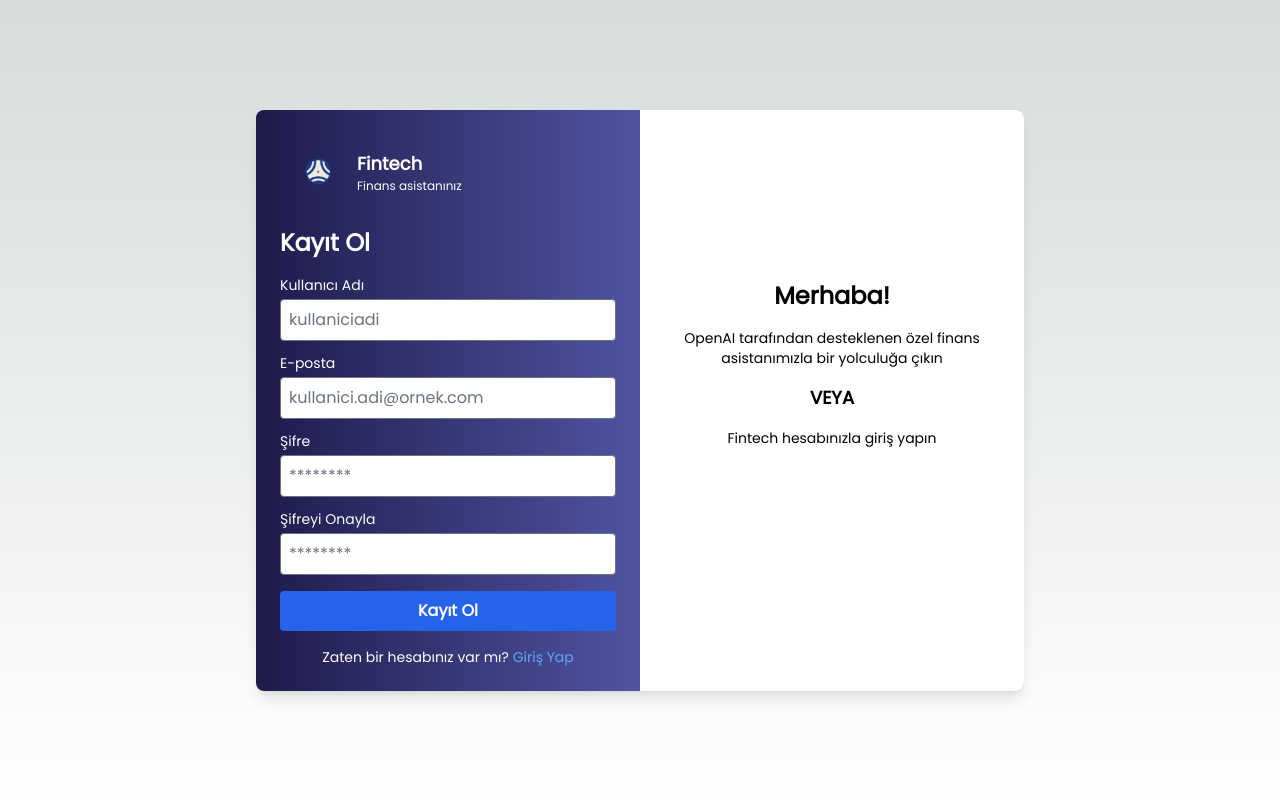
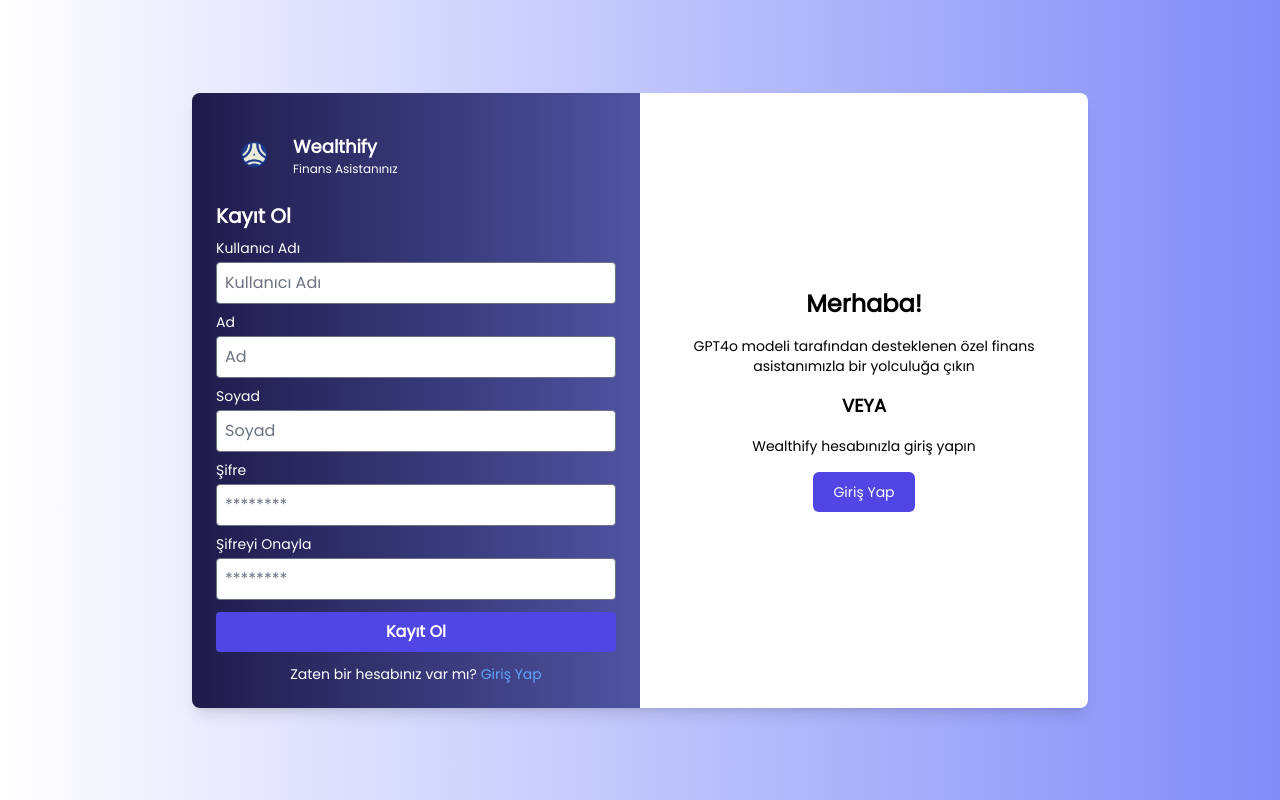
Before and after one commit to samemrecebi/finantial-advisor, a Next.js app in the folder frontend/: page /signup in a window 1280 px wide. Built offline with nearby package versions, Linux system fonts and the light colour scheme.

Commit message:
Homepage, signin, signup geliştirildi son haline getirildi

```diff
--- a/frontend/app/layout.tsx
+++ b/frontend/app/layout.tsx
@@ -6,7 +6,7 @@
 const poppins = Poppins({ weight: ['300', '400', '400'], subsets: ['latin'] });
 
 export const metadata: Metadata = {
-  title: 'Fintech',
+  title: 'Wealthify',
   description: 'Senin yatırım asistanın',
   icons: 'favicon.ico',
 };
--- a/frontend/app/page.tsx
+++ b/frontend/app/page.tsx
@@ -1,18 +1,47 @@
-import Image from 'next/image';
+"use client";
+import Link from "next/link";
+import Image from "next/image";
+import { useState, useEffect } from "react";
+import { Dialog, DialogPanel } from "@headlessui/react";
+import { Bars3Icon, XMarkIcon } from "@heroicons/react/24/outline";
+ {/*Nav sistemi ile güncellendi*/ }
+const navigation = [
+  { name: "Ana Sayfa", href: "/" },
+  { name: "Özellikler", href: "#features" },
+];
+
 function HomePage() {
+  const [mobileMenuOpen, setMobileMenuOpen] = useState(false);
+  const [showHeader, setShowHeader] = useState(true);
+
+  useEffect(() => {
+    let prevScrollpos = window.pageYOffset;
+    const handleScroll = () => {
+      const currentScrollPos = window.pageYOffset;
+      setShowHeader(prevScrollpos > currentScrollPos || currentScrollPos < 10);
+      prevScrollpos = currentScrollPos;
+    };
+    window.addEventListener("scroll", handleScroll);
+    return () => window.removeEventListener("scroll", handleScroll);
+  }, []);
+
   return (
     <div className="min-h-screen flex flex-col text-center bg-gradient-to-r from-indigo-200 to-indigo-400 shadow-lg">
-      <header className="bg-gradient-to-r from-indigo-950 to-indigo-400 shadow-lg">
+      <header
+        className={`fixed top-0 left-0 right-0 z-50 bg-gradient-to-r from-indigo-950 to-indigo-400 shadow-lg transition-transform duration-300 ${
+          showHeader ? "translate-y-0" : "-translate-y-full"
+        }`}
+      >
         <div className="mx-auto max-w-screen-xl px-4 sm:px-6 lg:px-8">
           <div className="flex h-16 items-center justify-between">
             <div className="flex-1 md:flex md:items-center md:gap-12">
               <a className="block text-blue-200 no-underline hover:opacity-80" href="/">
                 <span className="sr-only">Home</span>
                 <div className="flex items-center space-x-2">
-                  <Image src="/logo.png" alt="Fintech" width={100} height={100} />
+                  <Image src="/logo.png" alt="Wealthify" width={100} height={100} />
                   <div className="flex flex-col">
-                    <div className="text-white text-sm font-bold">Fintech</div>
-                    <div className="text-white text-[10px] font-bold">Finansal Asistanınız</div>
+                    <div className="text-white text-sm font-bold">Wealthify</div>
+                    <div className="text-white text-[10px] font-bold">Finans Asistanınız</div>
                   </div>
                 </div>
               </a>
@@ -20,53 +49,174 @@
             <div className="md:flex md:items-center md:gap-12">
               <nav aria-label="Global" className="hidden md:block h-5">
                 <ul className="flex items-center gap-6 text-sm">
-                  <li>
-                    <a className="no-underline text-blue-100 transition hover:text-gray-500/75" href="/">
-                      Ana Sayfa
-                    </a>
-                  </li>
-                  <li>
-                    <a className="no-underline text-blue-100 transition hover:text-gray-500/75" href="/features">
-                      Özellikler
-                    </a>
-                  </li>
+                  {/*Nav sistemi ile güncellendi*/ }
+                  {navigation.map((item) => (
+                    <li key={item.name}>
+                      <a
+                        className="relative no-underline text-blue-100 transition hover:text-gray-500/75-after:content-[''] after:block after:w-0 after:h-0.5 after:bg-blue-100 after:transition-all after:duration-300 after:hover:w-full"
+                        href={item.href}
+                      >
+                        {item.name}
+                      </a>
+                    </li>
+                  ))}
                 </ul>
               </nav>
               <div className="flex items-center gap-4">
                 <div className="sm:flex sm:gap-4">
-                  <a className="rounded-md bg-blue-100 px-5 py-2.5 text-sm font-medium text-blue-600 shadow no-underline transition hover:bg-blue-200" href="/signin">
+                  <Link className="rounded-md bg-indigo-600 px-5 py-2.5 text-sm font-medium text-white shadow no-underline transition hover:bg-indigo-700" href="/signin">
                     Giriş Yap
-                  </a>
+                  </Link>
                   <div className="hidden sm:flex">
-                    <a className="rounded-md bg-blue-100 px-5 py-2.5 text-sm font-medium text-blue-600 no-underline transition hover:bg-blue-200" href="/signup">
+                    <Link className="rounded-md bg-indigo-600 px-5 py-2.5 text-sm font-medium text-white no-underline transition hover:bg-indigo-700" href="/signup">
                       Kayıt Ol
-                    </a>
+                    </Link>
                   </div>
                 </div>
+              </div>
+              <div className="lg:hidden">
+                <button
+                  type="button"
+                  onClick={() => setMobileMenuOpen(true)}
+                  className="-m-2.5 inline-flex items-center justify-center rounded-md p-2.5 text-gray-700"
+                >
+                  <span className="sr-only">Open main menu</span>
+                  <Bars3Icon aria-hidden="true" className="h-6 w-6" />
+                </button>
               </div>
             </div>
           </div>
         </div>
       </header>
-      <div className="md:p-12 lg:px-16 lg:py-24">
-        <div className="mx-auto my-48 max-w-xl text-center ltr:sm:text-left rtl:sm:text-right">
-          <h2 className="text-2xl font-bold text-blue-900 md:text-4xl">
-            Bir sonraki yatırımlarınızı ve daha fazlasını yeni Finansal AI asistanınımız ile bulun.
-          </h2>
-          <p className="hidden text-blue-600 md:mt-4 md:block">
-            Başlamak için kayıt olun.
-          </p>
-          <div className="mt-4 md:mt-8">
-            <a href="/signup" className="inline-block rounded bg-blue-600 px-12 py-3 text-sm font-medium text-white transition hover:bg-blue-700 focus:outline-none no-underline focus:ring focus:ring-yellow-400">
-              Kayıt ol
+      {/* MOBILE HEROSU DÜZENLENMESİ GEREK */}
+      <Dialog open={mobileMenuOpen} onClose={setMobileMenuOpen} className="lg:hidden">
+        <div className="fixed inset-0 z-50" />
+        <DialogPanel className="fixed inset-y-0 right-0 z-50 w-full overflow-y-auto bg-white px-6 py-6 sm:max-w-sm sm:ring-1 sm:ring-gray-900/10">
+          <div className="flex items-center justify-between">
+            <a href="#" className="-m-1.5 p-1.5">
+              <span className="sr-only">Wealthify</span>
+              <Image src="/logo.png" alt="Wealthify" width={40} height={40} />
             </a>
+            <button
+              type="button"
+              onClick={() => setMobileMenuOpen(false)}
+              className="-m-2.5 rounded-md p-2.5 text-gray-700"
+            >
+              <span className="sr-only">Menü'yü kapat</span>
+              <XMarkIcon aria-hidden="true" className="h-6 w-6" />
+            </button>
+          </div>
+          <div className="mt-6 flow-root">
+            <div className="-my-6 divide-y divide-gray-500/10">
+              <div className="space-y-2 py-6">
+                {navigation.map((item) => (
+                  <a
+                    key={item.name}
+                    href={item.href}
+                    className="-mx-3 block rounded-lg px-3 py-2 text-base font-semibold leading-7 text-gray-900 hover:bg-gray-50"
+                  >
+                    {item.name}
+                  </a>
+                ))}
+              </div>
+              <div className="py-6">
+                <a
+                  href="/signin"
+                  className="-mx-3 block rounded-lg px-3 py-2.5 text-base font-semibold leading-7 text-gray-900 hover:bg-gray-50"
+                >
+                  Giriş Yap
+                </a>
+              </div>
+            </div>
+          </div>
+        </DialogPanel>
+      </Dialog>
+
+      {/* Hero Section */}
+      <div className="relative isolate px-6 pt-14 lg:px-8">
+        <div
+          aria-hidden="true"
+          className="absolute inset-x-0 -top-40 -z-10 transform-gpu overflow-hidden blur-3xl sm:-top-80"
+        >
+          <div
+            style={{
+              clipPath:
+                "polygon(74.1% 44.1%, 100% 61.6%, 97.5% 26.9%, 85.5% 0.1%, 80.7% 2%, 72.5% 32.5%, 60.2% 62.4%, 52.4% 68.1%, 47.5% 58.3%, 45.2% 34.5%, 27.5% 76.7%, 0.1% 64.9%, 17.9% 100%, 27.6% 76.8%, 76.1% 97.7%, 74.1% 44.1%)",
+            }}
+            className="relative left-[calc(50%-11rem)] aspect-[1155/678] w-[36.125rem] -translate-x-1/2 rotate-[30deg] bg-gradient-to-tr from-[#ff80b5] to-[#9089fc] opacity-30 sm:left-[calc(50%-30rem)] sm:w-[72.1875rem]"
+          />
+        </div>
+        <div className="mx-auto max-w-2xl py-32 sm:py-48 lg:py-56">
+          <div className="text-center">
+            <h1 className="text-4xl font-bold tracking-tight text-blue-900 sm:text-6xl">
+              Bir sonraki yatırımlarınızı ve daha fazlasını yeni Finansal asistanınımız ile bulun.
+            </h1>
+            <p className="mt-6 text-lg leading-8 text-gray-900">Başlamak için kayıt olun</p>
+            <div className="mt-10 flex items-center justify-center gap-x-6">
+              <Link
+                href="/signup"
+                className="rounded-md bg-indigo-600 px-7 py-2.5 text-sm font-semibold text-white shadow-sm hover:bg-indigo-500 focus-visible:outline focus-visible:outline-2 focus-visible:outline-offset-2 focus-visible:outline-indigo-600"
+              >
+                Kayıt Ol
+              </Link>
+              <a href="#features" className="text-sm font-semibold leading-6 text-gray-900">
+                Daha fazlası <span aria-hidden="true">→</span>
+              </a>
+            </div>
+          </div>
+        </div>
+        <div
+          aria-hidden="true"
+          className="absolute inset-x-0 top-[calc(100%-13rem)] -z-10 transform-gpu overflow-hidden blur-3xl sm:top-[calc(100%-30rem)]"
+        >
+          <div
+            style={{
+              clipPath:
+                "polygon(74.1% 44.1%, 100% 61.6%, 97.5% 26.9%, 85.5% 0.1%, 80.7% 2%, 72.5% 32.5%, 60.2% 62.4%, 52.4% 68.1%, 47.5% 58.3%, 45.2% 34.5%, 27.5% 76.7%, 0.1% 64.9%, 17.9% 100%, 27.6% 76.8%, 76.1% 97.7%, 74.1% 44.1%)",
+            }}
+            className="relative left-[calc(50%+3rem)] aspect-[1155/678] w-[36.125rem] -translate-x-1/2 bg-gradient-to-tr from-[#ff80b5] to-[#9089fc] opacity-30 sm:left-[calc(50%+36rem)] sm:w-[72.1875rem]"
+          />
+        </div>
+      </div>
+
+      {/* Features Section */}
+      <div id="features" className="p-12 bg-gradient-to-r from-indigo-950 to-indigo-400">
+        <div className="relative z-10">
+          <h3 className="text-5xl font-bold text-white mb-20">Özellikler</h3>
+          <div className="space-y-40">
+            <div className="bg-indigo-800 rounded-lg p-8 shadow-lg transition transform hover:scale-105 hover:bg-indigo-900">
+              <h4 className="text-3xl font-bold mb-2 text-white">Yatırım önerileri</h4>
+              <p className="text-white">Finansal AI asistanımız size en uygun yatırım önerilerini sunar.</p>
+            </div>
+            <div className="bg-indigo-800 rounded-lg p-8 shadow-lg transition transform hover:scale-105 hover:bg-indigo-900">
+              <h4 className="text-3xl font-bold mb-2 text-white">Risk derecesi değerlendirmesi</h4>
+              <p className="text-white">Finansal AI asistanımız size özel yatırımcı risk analizini yapar ve en uygun önerileri sunar.</p>
+            </div>
+            <div className="bg-indigo-800 rounded-lg p-8 shadow-lg transition transform hover:scale-105 hover:bg-indigo-900">
+              <h4 className="text-3xl font-bold mb-2 text-white">Finansal analizler</h4>
+              <p className="text-white">Geniş veri analizi ile finansal durumunuzu değerlendirin.</p>
+            </div>
+            <div className="bg-indigo-800 rounded-lg p-8 shadow-lg transition transform hover:scale-105 hover:bg-indigo-900">
+              <h4 className="text-3xl font-bold mb-2 text-white">Gerçek zamanlı piyasa verileri</h4>
+              <p className="text-white">Anlık piyasa verileri ile her zaman güncel kalın.</p>
+            </div>
+            <div className="bg-indigo-800 rounded-lg p-8 shadow-lg transition transform hover:scale-105 hover:bg-indigo-900">
+              <h4 className="text-3xl font-bold mb-2 text-white">Kişiselleştirilmiş danışmanlık</h4>
+              <p className="text-white">Size özel finansal danışmanlık hizmetleri alın.</p>
+            </div>
+            <div className="bg-indigo-800 rounded-lg p-8 shadow-lg transition transform hover:scale-105 hover:bg-indigo-900">
+              <h4 className="text-3xl font-bold mb-2 text-white">Portföy yönetimi</h4>
+              <p className="text-white">Portföyünüzü etkili bir şekilde yönetin ve optimize edin.</p>
+            </div>
           </div>
         </div>
       </div>
+
       <footer className="mt-auto bg-gradient-to-r from-indigo-950 to-indigo-400 shadow-lg py-4">
-        <p className="text-center text-white">© Fintech Financial Assistant 2024 All rights reserved</p>
+        <p className="text-center text-white">© Wealthify Finansal Asistan 2024 Tüm hakları saklıdır</p>
       </footer>
     </div>
   );
 }
+
 export default HomePage;
--- a/frontend/app/signin/page.tsx
+++ b/frontend/app/signin/page.tsx
@@ -3,16 +3,16 @@
 
 function SignInForm() {
   return (
-    <main className="flex items-center justify-center min-h-screen bg-dark text-white">
+    <main className="flex items-center justify-center min-h-screen bg-gradient-to-r from-white to-indigo-400 text-white">
       {/* Arka planı isterseniz sonra bir resim vs. ile değiştirebiliriz */}
-      <div className="flex flex-row bg-gradient-to-r from-indigo-950 to-indigo-400 rounded-lg shadow-lg max-w-3xl w-full">
+      <div className="flex flex-row bg-gradient-to-r from-indigo-950 to-indigo-400 rounded-lg shadow-lg max-w-4xl w-full">
         <div className="w-1/2 p-6">
           <div className="flex justify-between items-center mb-4">
             <div className="flex items-center">
-              <Image src="/logo.png" alt="Fintech" width={77} height={61} />
+              <Image src="/logo.png" alt="Wealthify" width={77} height={61} />
               <div>
-                <div className="text-lg font-bold">Fintech</div>
-                <div className="text-xs">Finans asistanınız</div>
+                <div className="text-lg font-bold">Wealthify</div>
+                <div className="text-xs">Finans Asistanınız</div>
               </div>
             </div>
           </div>
@@ -20,11 +20,11 @@
           <form>
             <div className="mb-3">
               <label className="block text-sm font-medium mb-1">
-                E-posta
+                Kullanıcı Adı
                 <input
-                  type="email"
+                  type="text"
                   className="block w-full p-2 rounded border text-black"
-                  placeholder="kullanici.adi@ornek.com"
+                  placeholder="Kullanıcı Adı"
                 />
               </label>
             </div>
@@ -49,7 +49,7 @@
             </div>
             <button
               type="submit"
-              className="w-full bg-blue-600 hover:bg-blue-700 text-white font-bold py-2 px-4 rounded mb-4"
+              className="w-full bg-indigo-600 hover:bg-indigo-700 text-white font-bold py-2 px-4 rounded mb-4"
             >
               Giriş Yap
             </button>
@@ -66,10 +66,10 @@
           <h1 className="text-2xl font-bold mb-4">Tekrar Hoşgeldiniz!</h1>
           <p className="mb-4 text-sm">Giriş yaparak yolculuğunuza devam edin</p>
           <p className="mb-4 text-lg font-bold">VEYA</p>
-          <p className="mb-4 text-sm">E-postanızla kayıt olun</p>
+          <p className="mb-4 text-sm">Hemen kayıt olun</p>
           <Link
             href="/signup"
-            className="btn btn-lg btn-primary text-white font-bold py-2 px-4 rounded mb-4"
+            className="rounded-md bg-indigo-600 px-5 py-2.5 text-sm font-medium text-white no-underline transition hover:bg-indigo-700"
           >
             Kayıt Ol
           </Link>
--- a/frontend/app/signup/page.tsx
+++ b/frontend/app/signup/page.tsx
@@ -1,42 +1,48 @@
-import Link from 'next/link';
-import Image from 'next/image';
+import Link from "next/link";
+import Image from "next/image";
 
 function SignUpForm() {
   return (
-    <main className="flex items-center justify-center min-h-screen bg-dark text-white">
+    <main className="flex items-center justify-center min-h-screen bg-gradient-to-r from-white to-indigo-400 text-white">
       {/* Arka planı isterseniz sonra bir resim vs. ile değiştirebiliriz */}
-      <div className="flex flex-row bg-gradient-to-r from-indigo-950 to-indigo-400 rounded-lg shadow-lg max-w-3xl w-full">
-        <div className="w-1/2 p-6">
-          <div className="flex justify-between items-center mb-4">
+      <div className="flex flex-col md:flex-row bg-gradient-to-r from-indigo-950 to-indigo-400 rounded-lg shadow-lg max-w-4xl w-full">
+        <div className="w-full md:w-1/2 p-6">
+          <div className="flex justify-between items-center mb-2">
             <div className="flex items-center">
-              <Image src="/logo.png" alt="Fintech" width={77} height={61} />
+              <Image src="/logo.png" alt="Wealthify" width={77} height={61} />
               <div>
-                <div className="text-lg font-bold">Fintech</div>
-                <div className="text-xs">Finans asistanınız</div>
+                <div className="text-lg font-bold">Wealthify</div>
+                <div className="text-xs">Finans Asistanınız</div>
               </div>
             </div>
           </div>
-          <h1 className="text-2xl font-bold mb-4">Kayıt Ol</h1>
+          <h1 className="text-xl font-bold mb-2">Kayıt Ol</h1>
           <form>
-            <div className="mb-3">
-              <label className="block text-sm font-medium mb-1">
-                Kullanıcı Adı
-              </label>
+            <div className="mb-2">
+              <label className="block text-sm font-medium mb-1">Kullanıcı Adı</label>
               <input
                 type="text"
                 className="block w-full p-2 rounded border text-black"
-                placeholder="kullaniciadi"
+                placeholder="Kullanıcı Adı"
               />
             </div>
-            <div className="mb-3">
-              <label className="block text-sm font-medium mb-1">E-posta</label>
+            <div className="mb-2">
+              <label className="block text-sm font-medium mb-1">Ad</label>
               <input
-                type="email"
+                type="text"
                 className="block w-full p-2 rounded border text-black"
-                placeholder="kullanici.adi@ornek.com"
+                placeholder="Ad"
               />
             </div>
-            <div className="mb-3">
+            <div className="mb-2">
+              <label className="block text-sm font-medium mb-1">Soyad</label>
+              <input
+                type="text"
+                className="block w-full p-2 rounded border text-black"
+                placeholder="Soyad"
+              />
+            </div>
+            <div className="mb-2">
               <label className="block text-sm font-medium mb-1">Şifre</label>
               <input
                 type="password"
@@ -44,10 +50,8 @@
                 placeholder="********"
               />
             </div>
-            <div className="mb-4">
-              <label className="block text-sm font-medium mb-1">
-                Şifreyi Onayla
-              </label>
+            <div className="mb-3">
+              <label className="block text-sm font-medium mb-1">Şifreyi Onayla</label>
               <input
                 type="password"
                 className="block w-full p-2 rounded border text-black"
@@ -56,30 +60,28 @@
             </div>
             <button
               type="submit"
-              className="w-full bg-blue-600 hover:bg-blue-700 text-white font-bold py-2 px-4 rounded mb-4"
+              className="w-full bg-indigo-600 hover:bg-indigo-700 text-white font-bold py-2 px-4 rounded mb-3"
             >
               Kayıt Ol
             </button>
           </form>
           <p className="text-center text-sm">
-            Zaten bir hesabınız var mı?
-            {' '}
+            Zaten bir hesabınız var mı?{" "}
             <Link href="/signin" className="text-blue-400 hover:underline">
               Giriş Yap
             </Link>
           </p>
         </div>
-        <div className="w-1/2 p-6 flex flex-col justify-center items-center bg-white text-black rounded-r-lg">
+        <div className="w-full md:w-1/2 p-4 flex flex-col justify-center items-center bg-white text-black rounded-b-lg md:rounded-r-lg md:rounded-bl-none">
           <h1 className="text-2xl font-bold mb-4">Merhaba!</h1>
           <p className="mb-4 text-sm text-center">
-            OpenAI tarafından desteklenen özel finans asistanımızla bir
-            yolculuğa çıkın
+            GPT4o modeli tarafından desteklenen özel finans asistanımızla bir yolculuğa çıkın
           </p>
           <p className="mb-4 text-lg font-bold">VEYA</p>
-          <p className="mb-4 text-sm">Fintech hesabınızla giriş yapın</p>
+          <p className="mb-4 text-sm">Wealthify hesabınızla giriş yapın</p>
           <Link
             href="/signin"
-            className="btn btn-lg btn-primary text-white font-bold py-2 px-4 rounded mb-4"
+            className="rounded-md bg-indigo-600 px-5 py-2.5 text-sm font-medium text-white no-underline transition hover:bg-indigo-700"
           >
             Giriş Yap
           </Link>
```
